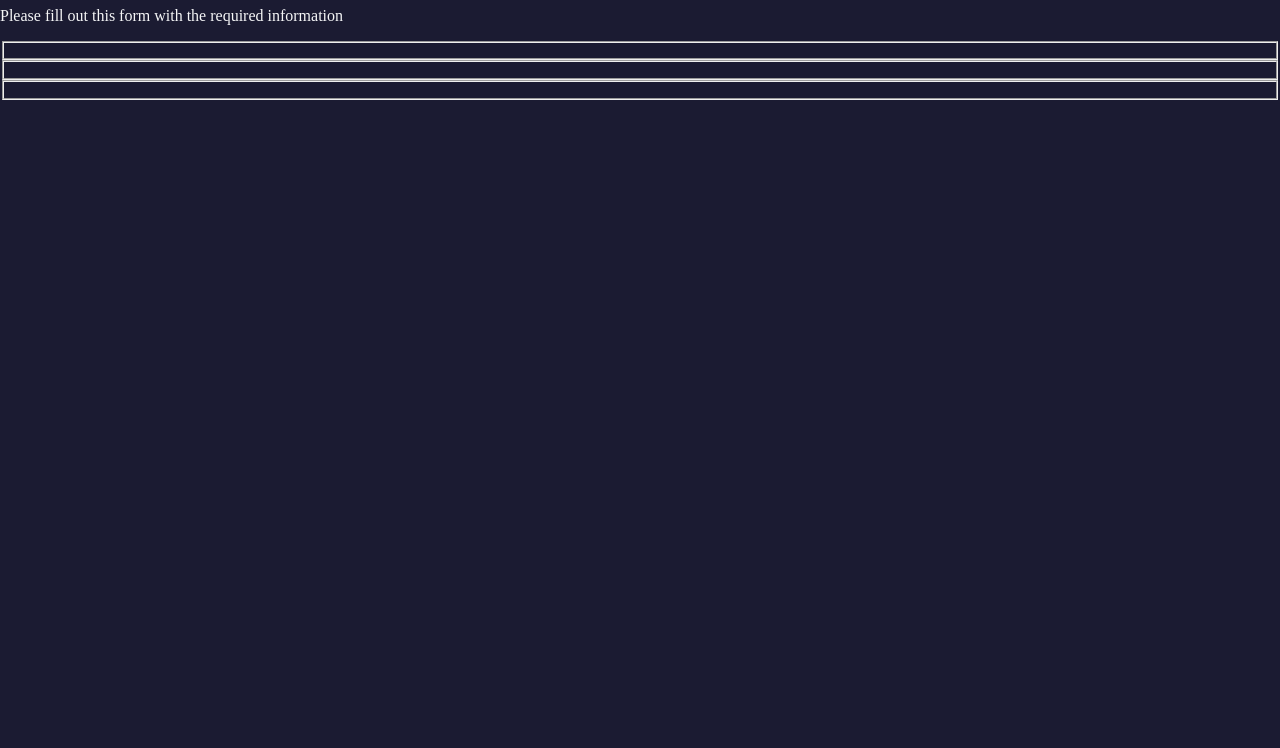
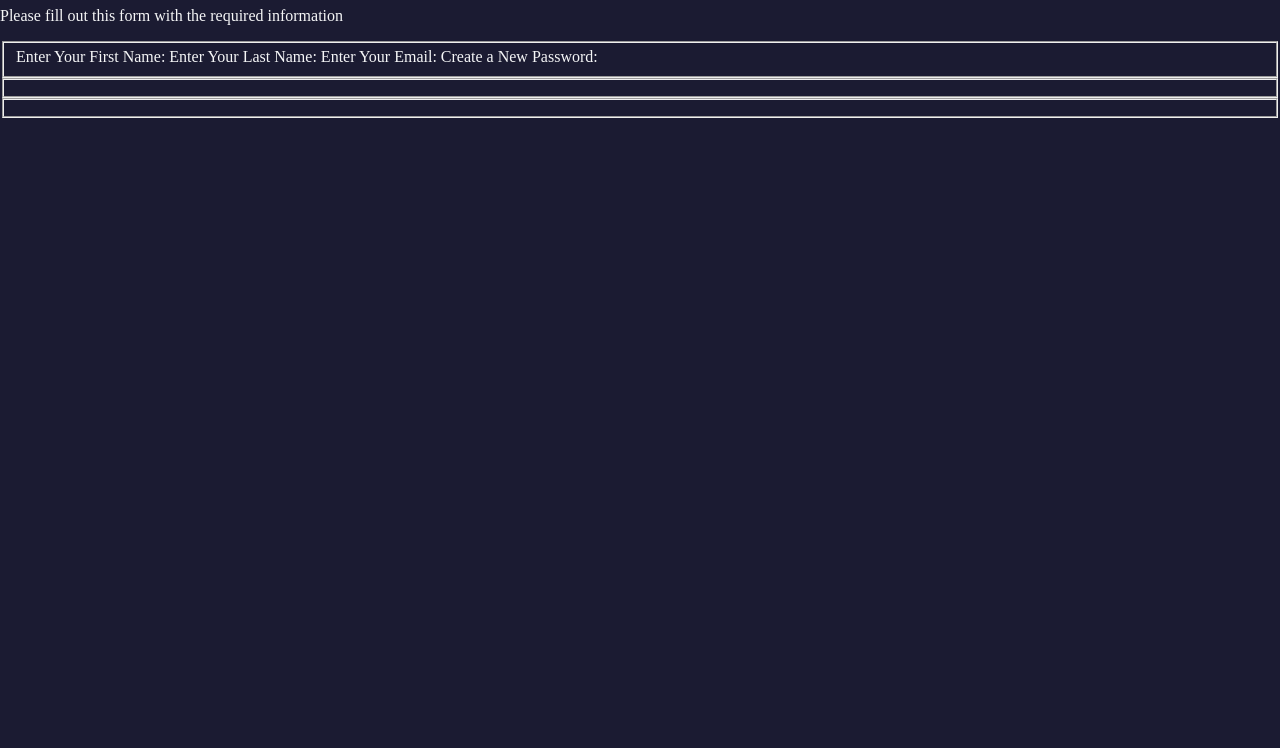
Before and after one commit to Lucas-Erkana/RegistrationForm, a plain HTML site: page index.html in a window 1280 px wide. Shown: the part 73-821 px from the top of the page. Drawn offline with Linux system fonts and the light colour scheme.

Commit message:
Step 14 added text to each label

```diff
--- a/index.html
+++ b/index.html
@@ -11,10 +11,10 @@
         <p>Please fill out this form with the required information</p>
 <form action="https://register-demo.freecodecamp.org">
     <fieldset>
-        <label for="firstname"></label>
-        <label for="lastname"></label>
-        <label for="email"></label>
-        <label for="password"></label>
+        <label for="firstname">Enter Your First Name:</label>
+        <label for="lastname">Enter Your Last Name:</label>
+        <label for="email">Enter Your Email:</label>
+        <label for="password">Create a New Password:</label>
     </fieldset>
     <fieldset></fieldset>
     <fieldset></fieldset>
```
